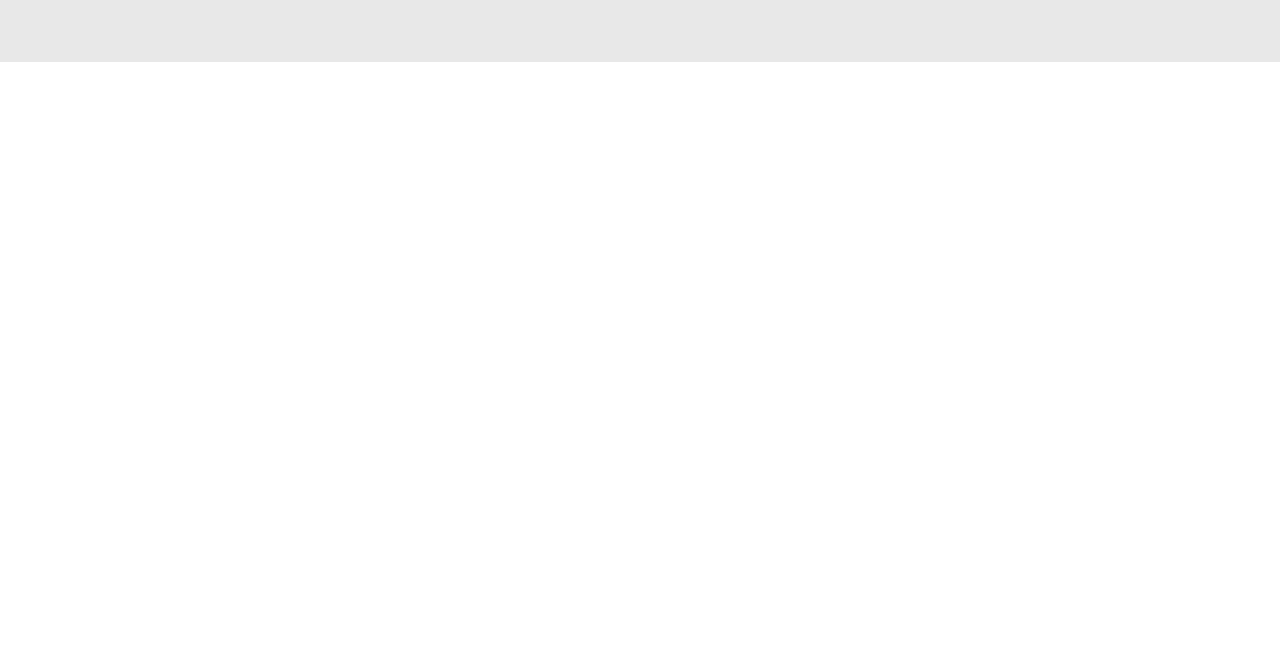
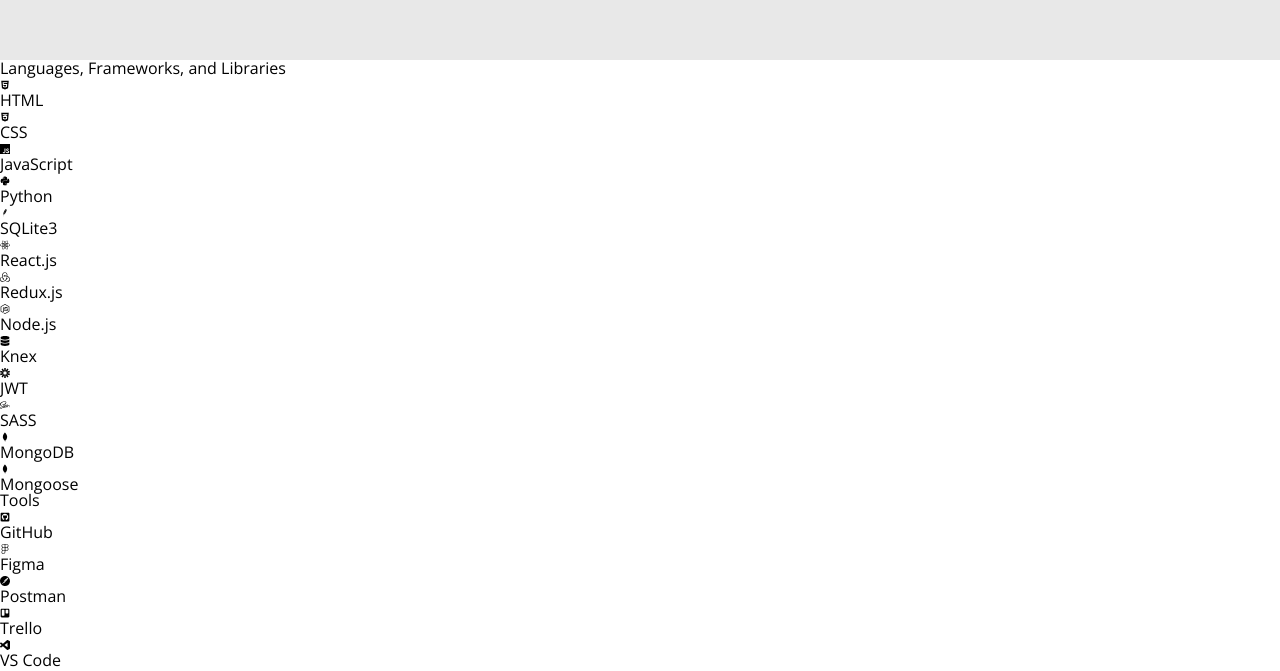
Before and after one commit to robert-petersen/portfolio3, a React (Create React App) app: page / in a window 1280 px wide. Shown: the part 2773-3444 px from the top of the page. Before the commit the page ends 2835 px from the top, so only its background shows below. Built offline with nearby package versions, Linux system fonts and the light colour scheme.

Commit message:
created the components Skills and SkillCard / created skillData for easy updating of my skills

```diff
--- a/src/components/about/_about.scss
+++ b/src/components/about/_about.scss
@@ -130,6 +130,5 @@
     display: grid;
     grid-template-columns: 1fr 1fr;
     grid-template-rows: 1fr 1fr;
-    border: 1px solid red;
   }
 }
--- /dev/null
+++ b/src/components/skills/SkillCard.js
@@ -0,0 +1,12 @@
+import React from "react";
+
+const SkillCard = ({skillInfo}) => {
+  return (
+    <div className="skill_card">
+      {skillInfo.icon}
+      <h2>{skillInfo.title}</h2>
+    </div>
+  );
+}
+
+export default SkillCard;
--- /dev/null
+++ b/src/components/skills/Skills.js
@@ -0,0 +1,32 @@
+import React from "react";
+import SkillCard from "./SkillCard";
+import { skillData, toolData } from "./skillsData";
+
+const Skills = () => {
+  return (
+    <section id="skills">
+      <div className="skills_container">
+        <h1>Languages, Frameworks, and Libraries</h1>
+        <div className="skill_card_container">
+          {
+            skillData.map((skillInfo, index) => {
+              return <SkillCard key={index} skillInfo={skillInfo}/>
+            })
+          }
+        </div>
+      </div>
+      <div className="skills_container">
+        <h1>Tools</h1>
+        <div className="skill_card_container">
+          {
+            toolData.map((skillInfo, index) => {
+              return <SkillCard key={index} skillInfo={skillInfo}/>
+            })
+          }
+        </div>
+      </div>
+    </section>
+  );
+}
+
+export default Skills;
--- /dev/null
+++ b/src/components/skills/skillsData.js
@@ -0,0 +1,104 @@
+import { FaHtml5, FaCss3Alt, FaPython, FaReact, FaNodeJs, FaGithubSquare, FaFigma, FaTrello, FaDatabase, FaSass } from "react-icons/fa";
+import { SiJavascript, SiRedux, SiPostman, SiVisualstudiocode, SiJsonwebtokens } from "react-icons/si";
+import { DiSqllite, DiMongodb } from "react-icons/di";
+
+const IconHTML = <FaHtml5 className="skill_icon"/>;
+const IconCSS = <FaCss3Alt className="skill_icon"/>;
+const IconPYTHON = <FaPython className="skill_icon"/>;
+const IconREACT = <FaReact className="skill_icon"/>;
+const IconNODE = <FaNodeJs className="skill_icon"/>;
+const IconGIT = <FaGithubSquare className="skill_icon"/>;
+const IconFIGMA = <FaFigma className="skill_icon"/>;
+const IconTRELLO = <FaTrello className="skill_icon"/>;
+const IconKNEX = <FaDatabase className="skill_icon"/>;
+const IconSASS = <FaSass className="skill_icon"/>;
+const IconJS = <SiJavascript className="skill_icon"/>;
+const IconREDUX = <SiRedux className="skill_icon"/>;
+const IconPOSTMAN = <SiPostman className="skill_icon"/>;
+const IconVSCODE = <SiVisualstudiocode className="skill_icon"/>;
+// const IconSC = <SiStyledComponents className="skill_icon"/>; // weird error for this icon need to find a new one
+const IconJWT = <SiJsonwebtokens className="skill_icon"/>;
+const IconSQLITE = <DiSqllite className="skill_icon"/>;
+const IconMONGO = <DiMongodb className="skill_icon"/>;
+
+export const skillData = [
+  {
+    icon: IconHTML,
+    title: "HTML",
+  },
+  {
+    icon: IconCSS,
+    title: "CSS",
+  },
+  {
+    icon: IconJS,
+    title: "JavaScript",
+  },
+  {
+    icon: IconPYTHON,
+    title: "Python",
+  },
+  {
+    icon: IconSQLITE,
+    title: "SQLite3",
+  },
+  {
+    icon: IconREACT,
+    title: "React.js",
+  },
+  {
+    icon: IconREDUX,
+    title: "Redux.js",
+  },
+  {
+    icon: IconNODE,
+    title: "Node.js",
+  },
+  // {
+  //   icon: IconSC,
+  //   title: "Styled",
+  // },
+  {
+    icon: IconKNEX,
+    title: "Knex",
+  },
+  {
+    icon: IconJWT,
+    title: "JWT",
+  },
+  {
+    icon: IconSASS,
+    title: "SASS",
+  },
+  {
+    icon: IconMONGO,
+    title: "MongoDB",
+  },
+  {
+    icon: IconMONGO,
+    title: "Mongoose",
+  },
+];
+
+export const toolData = [
+  {
+    icon: IconGIT,
+    title: "GitHub",
+  },
+  {
+    icon: IconFIGMA,
+    title: "Figma",
+  },
+  {
+    icon: IconPOSTMAN,
+    title: "Postman",
+  },
+  {
+    icon: IconTRELLO,
+    title: "Trello",
+  },
+  {
+    icon: IconVSCODE,
+    title: "VS Code",
+  },
+];
--- a/src/index.css
+++ b/src/index.css
@@ -540,7 +540,6 @@
       grid-template-columns: 1fr 1fr;
   -ms-grid-rows: 1fr 1fr;
       grid-template-rows: 1fr 1fr;
-  border: 1px solid red;
 }
 
 .about_skill_card {
--- a/src/views/HomeView.js
+++ b/src/views/HomeView.js
@@ -4,6 +4,7 @@
 import MobileNav from "../components/mobileNav/MobileNav";
 import Landing from "../components/landing/Landing.js";
 import About from "../components/about/About";
+import Skills from "../components/skills/Skills";
 
 function HomeView() {
   const [isOpen, setIsOpen] = useState(false);
@@ -18,6 +19,7 @@
       <MobileNav isOpen={isOpen} toggle={toggle} />
       <Landing />
       <About />
+      <Skills />
     </section>
   );
 }
```
Also changed, not shown: src/components/skills/_skills.scss (added), 1 other file (tests, documents, lock files or other folders).
